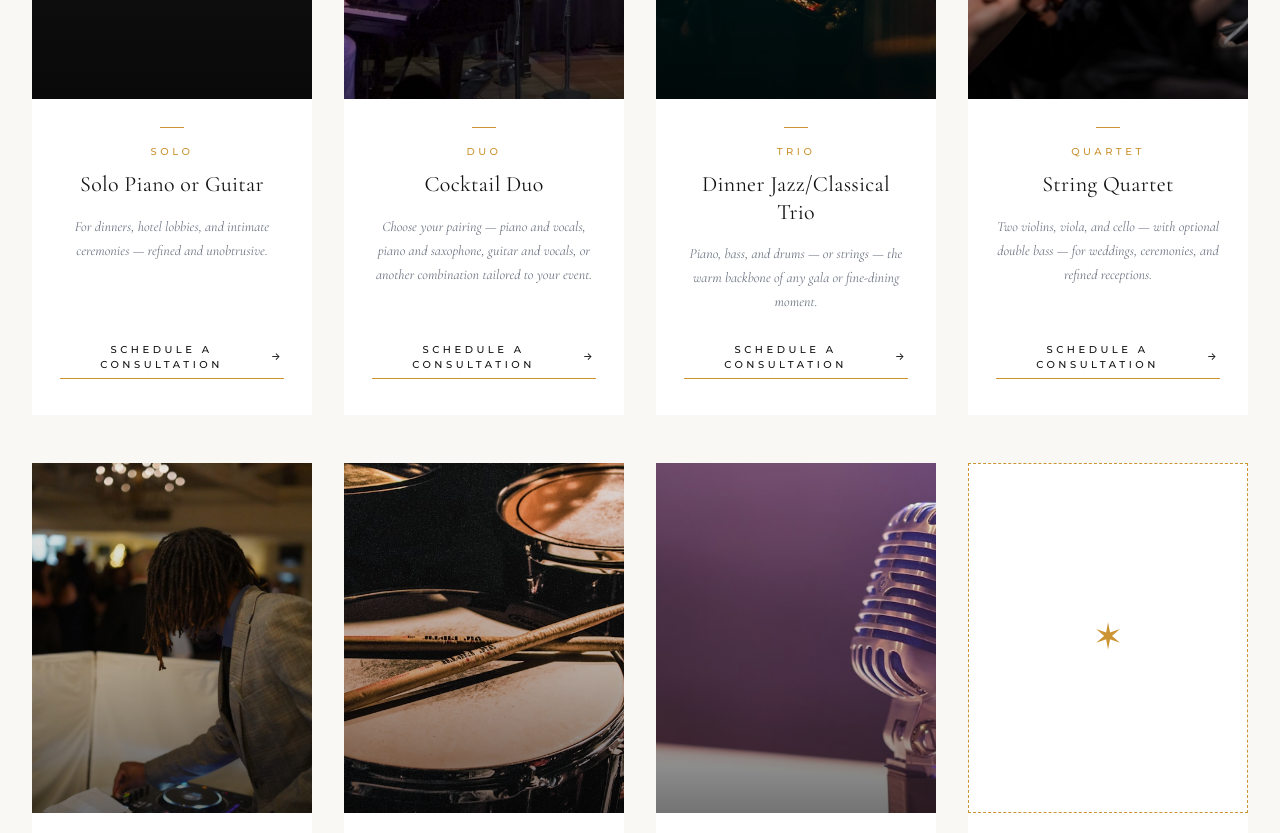
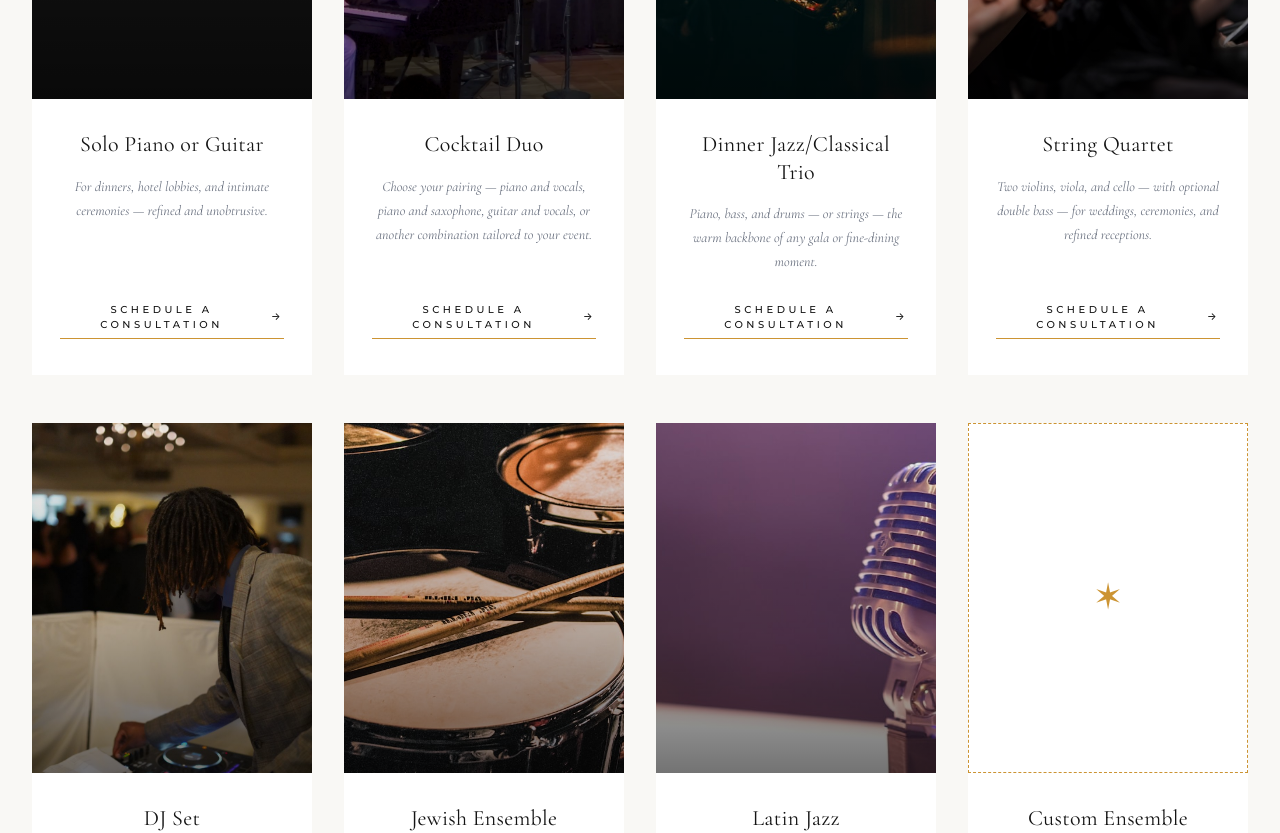
Before and after one commit to xhojamusicagency-cmd/xhoja-music-agency, a React (Vite) app: page /ensembles in a window 1280 px wide. Shown: the part 1360-2193 px from the top of the page. Built offline with nearby package versions, Linux system fonts and the light colour scheme; grey boxes are pictures that could not be loaded.

Commit message:
Remove redundant gold accent line + category tag on ensemble cards

```diff
--- a/src/pages/Ensembles.tsx
+++ b/src/pages/Ensembles.tsx
@@ -270,11 +270,7 @@ export default function Ensembles() {
                 </div>
 
                 <div className="px-7 pt-7 pb-9 text-center flex flex-col flex-1">
-                  <div className="w-6 h-px bg-gold mx-auto mb-4 transition-all duration-500 group-hover:w-12"></div>
-                  <p className="text-gold text-[10px] tracking-[3.5px] uppercase mb-3 font-medium">
-                    {e.tag}
-                  </p>
-                  <h3 className="font-serif text-[22px] leading-[1.25] mb-4 tracking-[0.3px]">
+                  <h3 className="font-serif text-[22px] leading-[1.25] mb-4 tracking-[0.3px] mt-1">
                     {e.name}
                   </h3>
                   <p className="font-serif italic text-[14px] text-gray-500 leading-[1.7] mb-7 flex-1">
```
